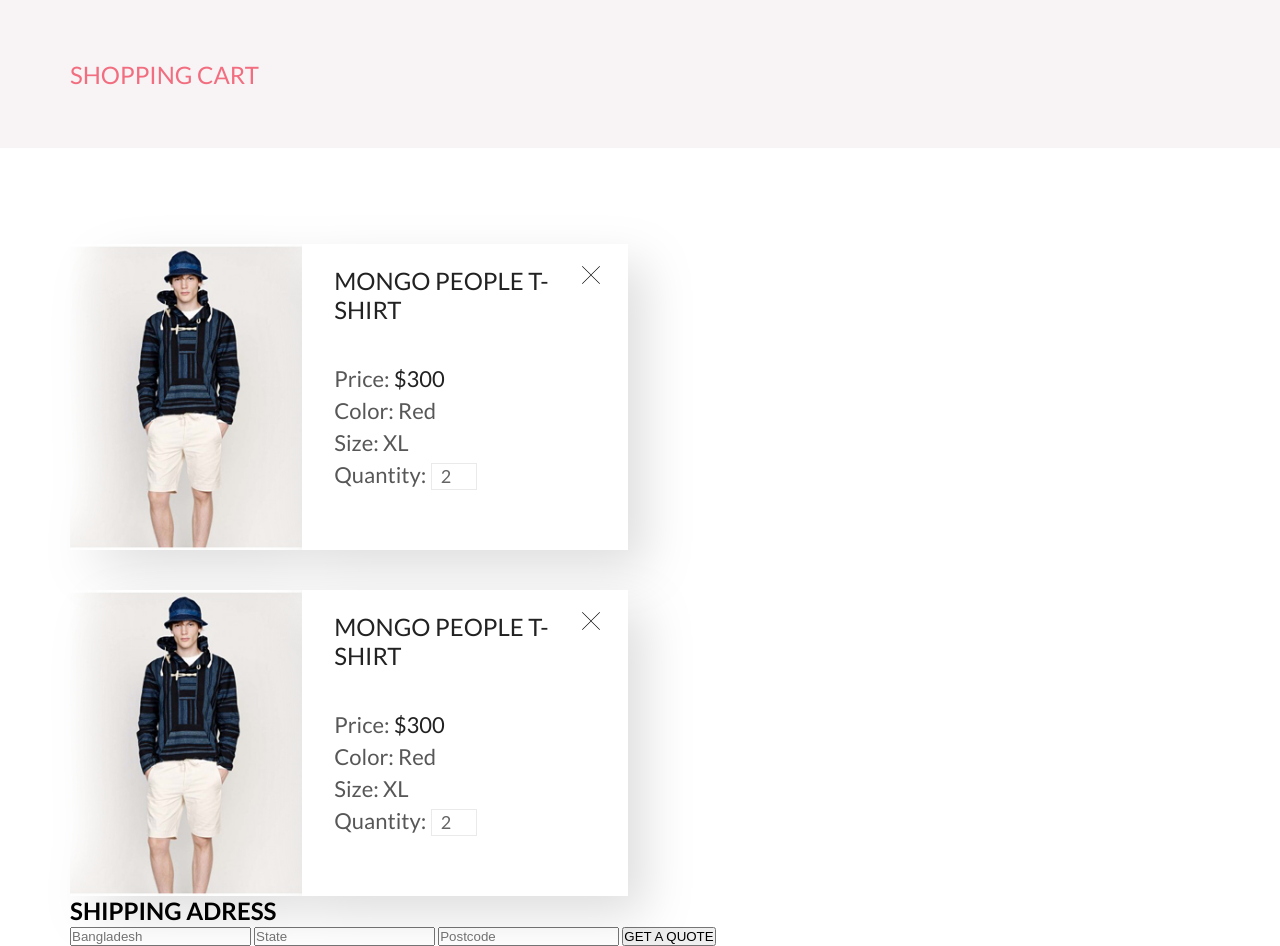
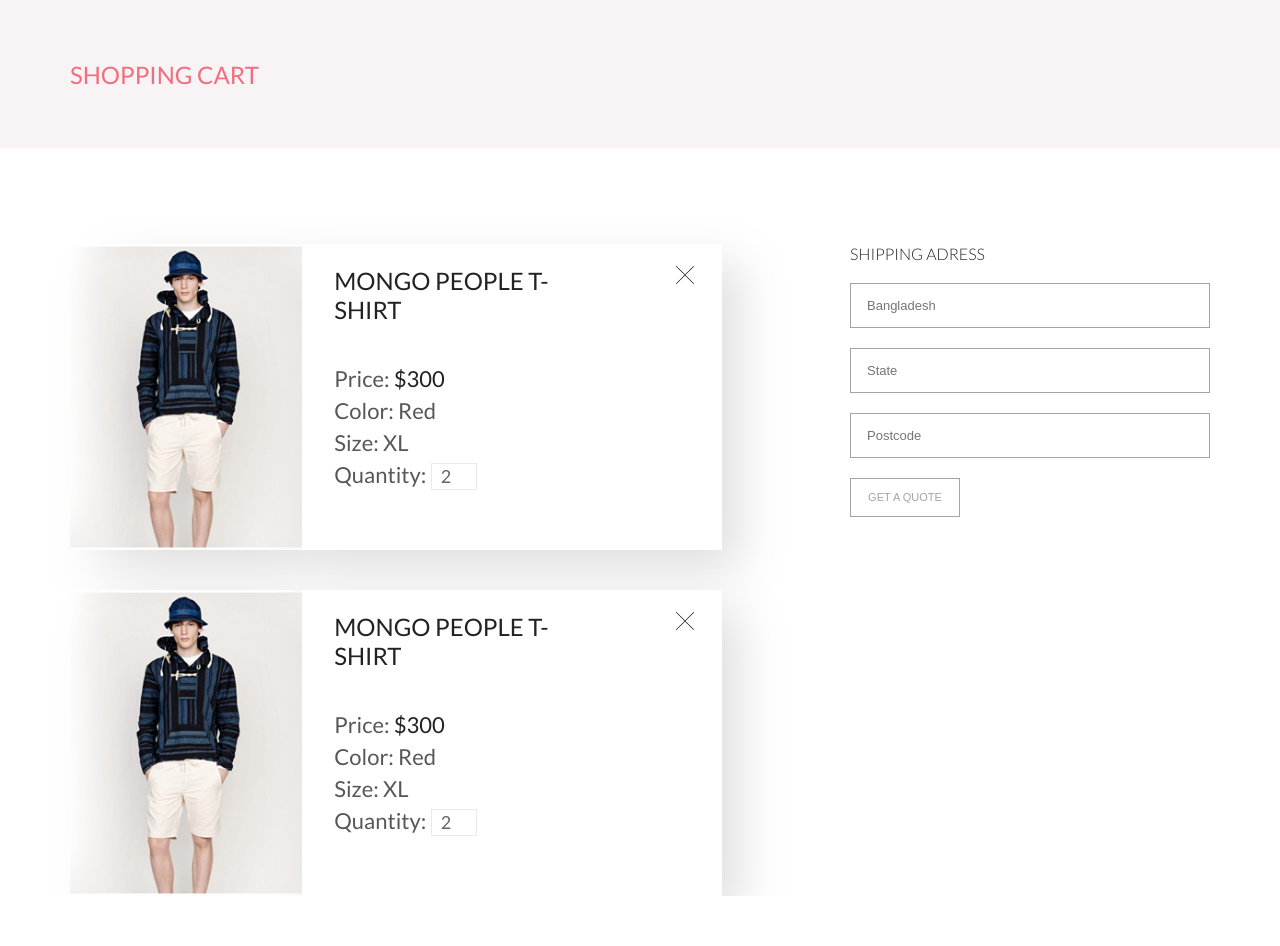
Before and after one commit to boykostas/htmlcss_avd, a plain HTML site: page hw4/index.html in a window 1280 px wide. After the commit the page ends 896 px from the top, so only its background shows below. Drawn offline with Linux system fonts and the light colour scheme; files whose address does not match are found by name.

Commit message:
HTMLCSS Advenced HW4 add

```diff
--- a/hw4/style.scss
+++ b/hw4/style.scss
@@ -96,15 +96,59 @@ a {
 
 .cart {
     padding-top: 96px;
+    display: flex;
+    flex-wrap: wrap;
+    justify-content: space-between;
     &__content {
         display: flex;
         flex-direction: column;
         gap: 40px;
     }
+    &__form {
+        display: flex;
+        flex-direction: column;
+        gap: 20px;
+        margin-top: 20px;
+    }
+    &__heading {
+        font-style: normal;
+        font-weight: 300;
+        font-size: 16px;
+        line-height: 19px;
+        color: $colorText;
+    }
+    &__input {
+        width: 360px;
+        height: 45px;
+        border: 1px solid #A4A4A4;
+        font-style: normal;
+        font-weight: 300;
+        font-size: 13px;
+        line-height: 16px;
+        color: $colorText;
+        padding-left: 16px;
+        padding-right: 16px;
+        box-sizing: border-box;
+    }
+    &__button {
+        border: 1px solid #A4A4A4;
+        padding: 12px 16px;
+        font-weight: 300;
+        font-size: 11px;
+        line-height: 13px;
+        color: #A4A4A4;
+        background-color: #fff;
+        width: 110px;
+        &:hover {
+            color: white;
+            background-color: #A4A4A4;
+        }
+    }
 }
 
 .cart-item {
     display: flex;
+    width: 652px;
     filter: drop-shadow(17px 19px 24px rgba(0, 0, 0, 0.13));
     &__link {
         font-style: normal;
@@ -130,6 +174,7 @@ a {
         gap: 6px;
     }
     &__content {
+        width: 100%;
         position: relative;
         background-color: #fff;
         padding: 22px 32px;
@@ -161,32 +206,4 @@ a {
         text-align: center;
         border: 1px solid #EAEAEA;
     }
-    &__heading {
-        font-style: normal;
-        font-weight: 300;
-        font-size: 16px;
-        line-height: 19px;
-        color: $colorText;
-    }
-    &__input {
-        width: 360px;
-        height: 45px;
-        border: 1px solid #A4A4A4;
-        font-style: normal;
-        font-weight: 300;
-        font-size: 13px;
-        line-height: 16px;
-        color: $colorText;
-        padding-left: 16px;
-        padding-right: 16px;
-        box-sizing: border-box;
-    }
-    &__button {
-        border: 1px solid #A4A4A4;
-        padding: 12px 16px;
-        font-weight: 300;
-        font-size: 11px;
-        line-height: 13px;
-        color: #A4A4A4;
-    }
 }
```
Also changed, not shown: hw4/style.css, 1 other file.
